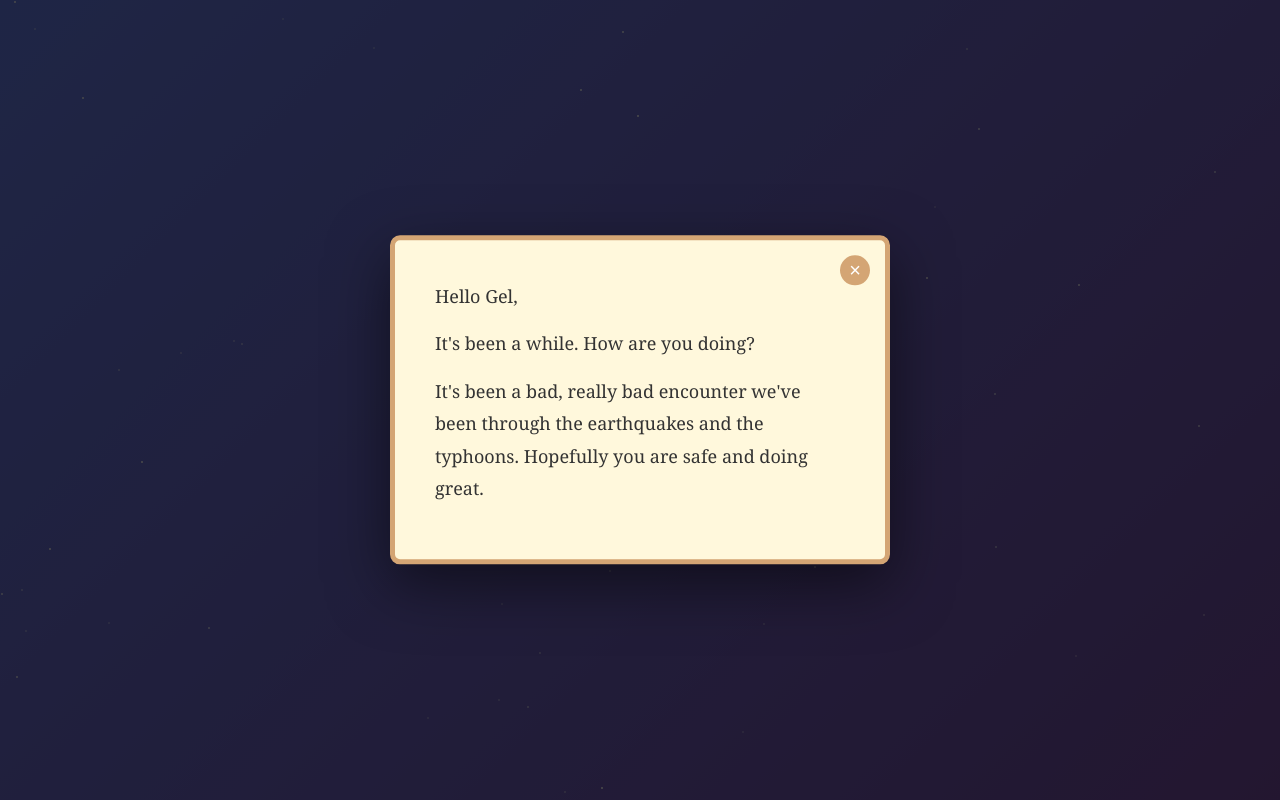
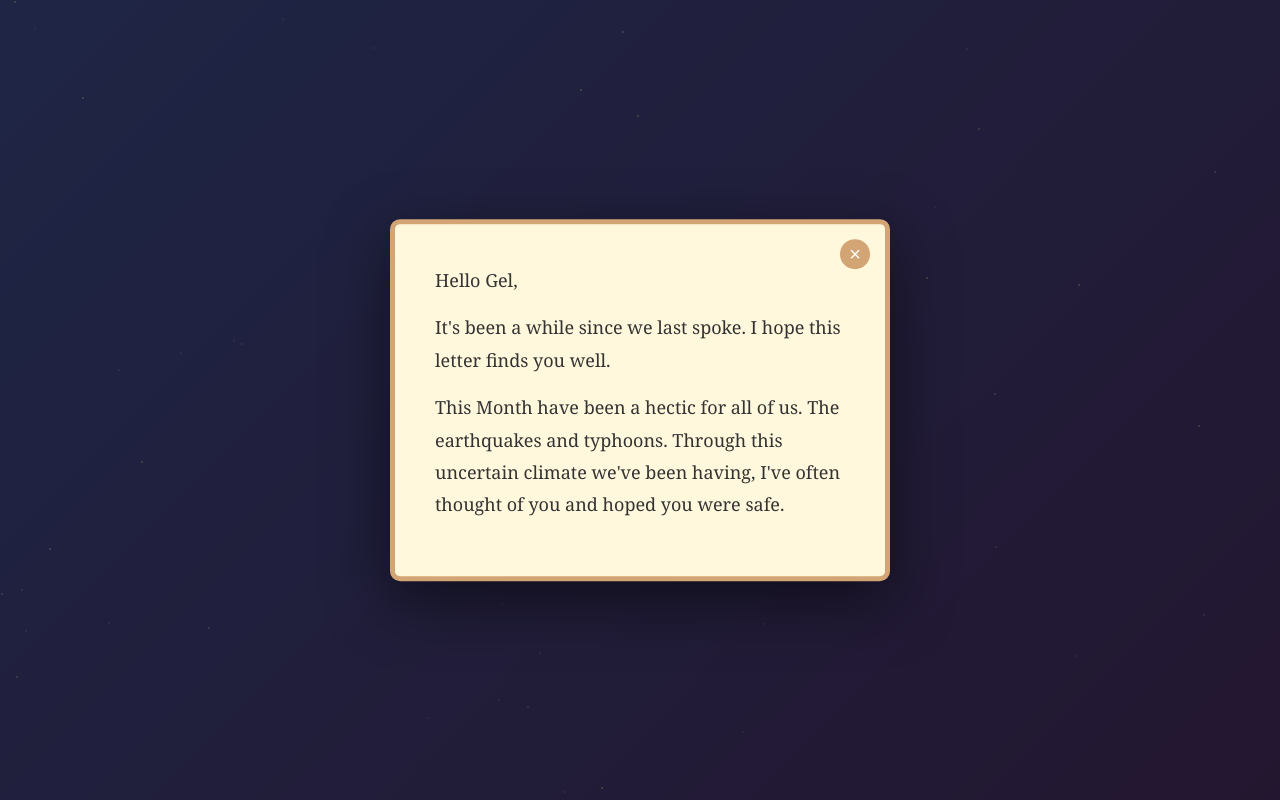
Before and after one commit to kashimiri/Test, a plain HTML site: page index.html in a window 1280 px wide. Both pictures are taken after a click on the picture 620 px from the left and 382 px from the top of the page. Drawn offline with Linux system fonts and the light colour scheme.

Commit message:
Add files via upload

```diff
--- a/index.html
+++ b/index.html
@@ -160,8 +160,8 @@
     <div class="letter-content" id="letterContent">
         <button class="close-btn" id="closeBtn">×</button>
         <p>Hello Gel,</p>
-        <p>It's been a while. How are you doing?</p>
-        <p>It's been a bad, really bad encounter we've been through the earthquakes and the typhoons. Hopefully you are safe and doing great.</p>
+        <p>It's been a while since we last spoke. I hope this letter finds you well.</p>
+        <p>This Month have been a hectic for all of us. The earthquakes and typhoons. Through this uncertain climate we've been having, I've often thought of you and hoped you were safe.</p>
     </div>
 
     <script>
```
